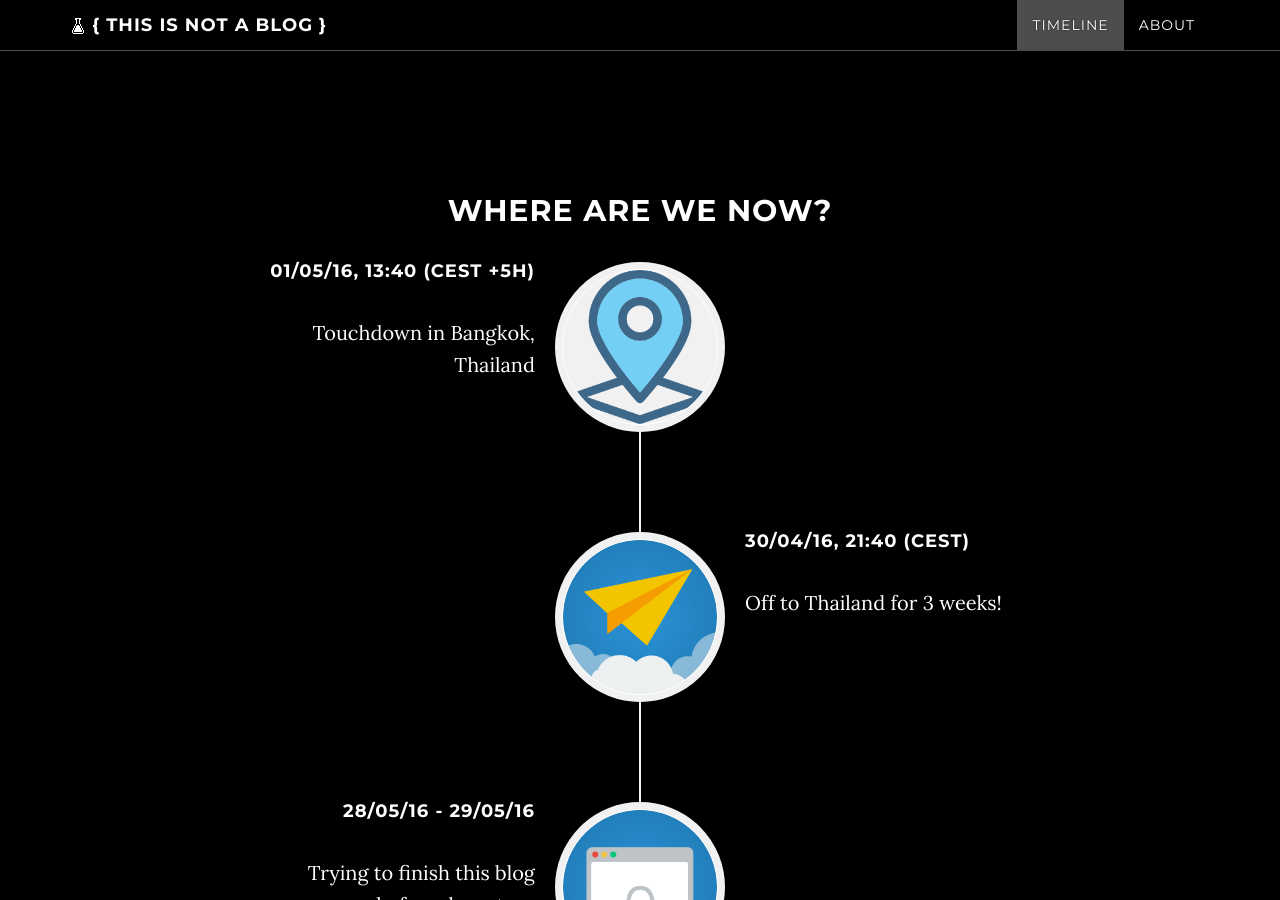
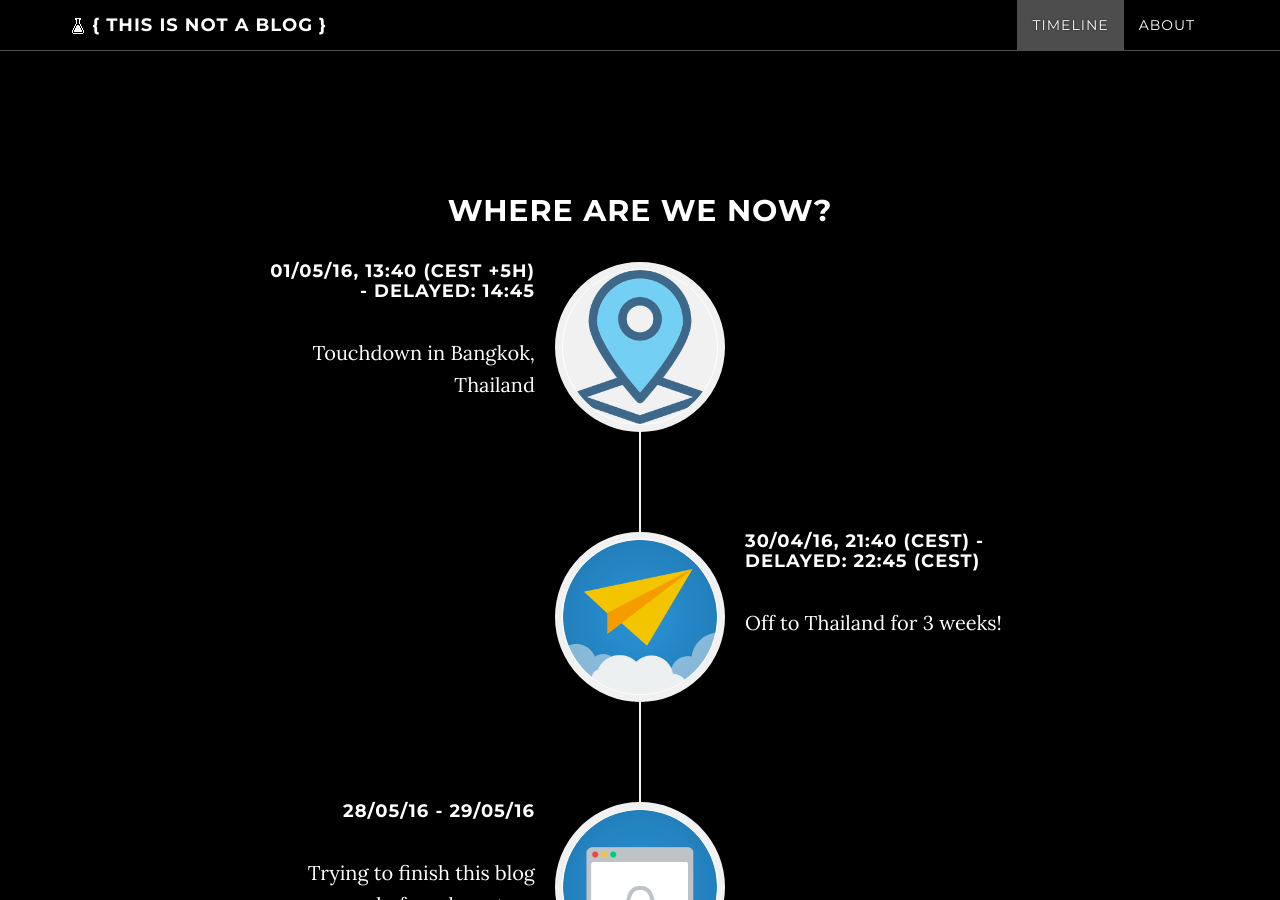
Before and after one commit to racheltah/racheltah.github.io, a Jekyll site: the page built from index.html, in a window 1280 px wide and 900 px high, scrolled down 956 px. Built offline with Jekyll 4.4.1, drawn with Linux system fonts in a browser that asks for light colours; nearby versions of some CDN libraries; comment, search, counter and statistics services are not loaded.

Commit message:
Update _config.yml

```diff
--- a/_config.yml
+++ b/_config.yml
@@ -110,10 +110,10 @@ syntax-highlight: True
 
 events:
   - image: "/img/timeline/location.png"
-    date: "01/05/16, 13:40 (CEST +5h)"
+    date: "01/05/16, 13:40 (CEST +5h) - delayed: 14:45"
     description: "Touchdown in Bangkok, Thailand"
   - image: "/img/timeline/paper-plane.png"
-    date: "30/04/16, 21:40 (CEST)"
+    date: "30/04/16, 21:40 (CEST) - delayed: 22:45 (CEST)"
     description: "Off to Thailand for 3 weeks!"
   - image: "/img/timeline/website-lock.png"
     date: "28/05/16 - 29/05/16"
```
